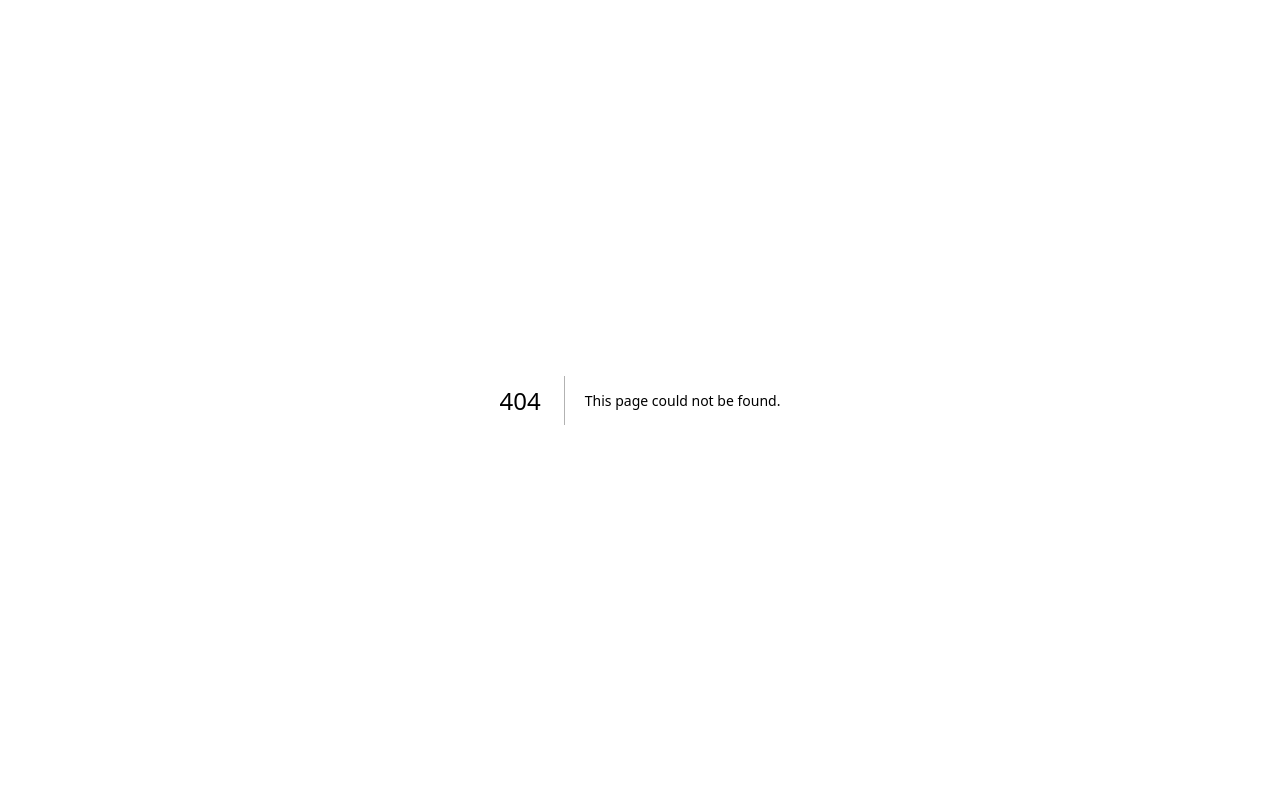
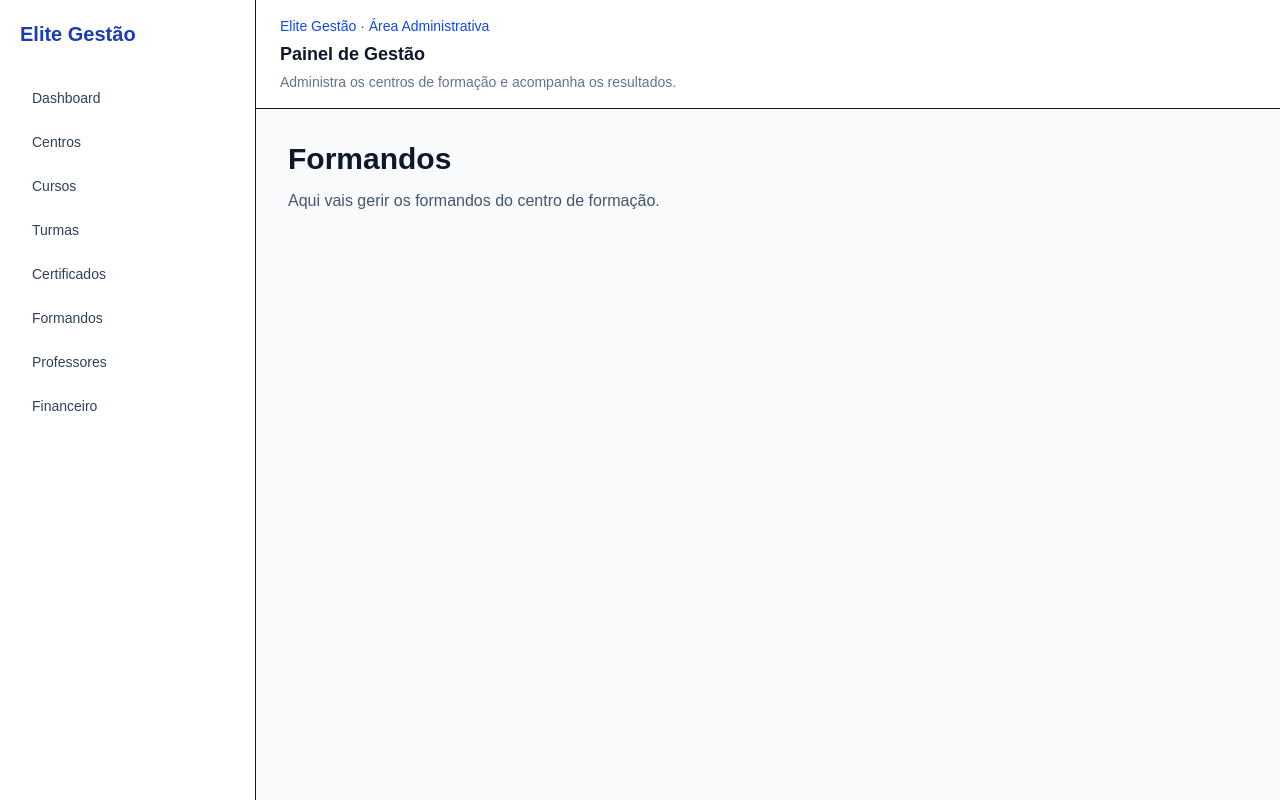
Before and after one commit to Ricardo-1976/training-center-frontend, a Next.js app: page /formandos in a window 1280 px wide. Before the commit this address had no page. Built offline with nearby package versions, Linux system fonts and the light colour scheme.

Commit message:
Aula 3 — Estrutura de pastas, páginas, layouts e rotas

```diff
--- /dev/null
+++ b/src/app/(dashboard)/centros/page.tsx
@@ -0,0 +1,13 @@
+export default function CentrosPage() {
+  return (
+    <main className="p-8">
+      <h1 className="text-3xl font-bold text-slate-900">
+        Centros
+      </h1>
+
+      <p className="mt-3 text-slate-600">
+        Aqui vais gerir os centros disponíveis.
+      </p>
+    </main>
+  );
+}
--- /dev/null
+++ b/src/app/(dashboard)/certificados/page.tsx
@@ -0,0 +1,13 @@
+export default function CertificadosPage() {
+  return (
+    <main className="p-8">
+      <h1 className="text-3xl font-bold text-slate-900">
+        Certificados
+      </h1>
+
+      <p className="mt-3 text-slate-600">
+        Aqui vais gerir os certificados disponíveis.
+      </p>
+    </main>
+  );
+}
--- /dev/null
+++ b/src/app/(dashboard)/cursos/page.tsx
@@ -0,0 +1,13 @@
+export default function CursosPage() {
+  return (
+    <main className="p-8">
+      <h1 className="text-3xl font-bold text-slate-900">
+        Cursos
+      </h1>
+
+      <p className="mt-3 text-slate-600">
+        Aqui vais gerir os cursos disponíveis.
+      </p>
+    </main>
+  );
+}
--- /dev/null
+++ b/src/app/(dashboard)/dashboard/page.tsx
@@ -0,0 +1,13 @@
+export default function DashboardPage() {
+  return (
+    <main className="p-8">
+      <h1 className="text-3xl font-bold text-slate-900">
+        Dashboard
+      </h1>
+
+      <p className="mt-3 text-slate-600">
+        Aqui vais gerir os dashboard disponíveis.
+      </p>
+    </main>
+  );
+}
--- /dev/null
+++ b/src/app/(dashboard)/financeiro/page.tsx
@@ -0,0 +1,13 @@
+export default function FinanceiroPage() {
+  return (
+    <main className="p-8">
+      <h1 className="text-3xl font-bold text-slate-900">
+        Financeiro
+      </h1>
+
+      <p className="mt-3 text-slate-600">
+        Aqui vais gerir os certificados disponíveis.
+      </p>
+    </main>
+  );
+}
--- /dev/null
+++ b/src/app/(dashboard)/formandos/page.tsx
@@ -0,0 +1,13 @@
+export default function FormandosPage() {
+  return (
+    <main className="p-8">
+      <h1 className="text-3xl font-bold text-slate-900">
+        Formandos
+      </h1>
+
+      <p className="mt-3 text-slate-600">
+        Aqui vais gerir os formandos do centro de formação.
+      </p>
+    </main>
+  );
+}
--- /dev/null
+++ b/src/app/(dashboard)/layout.tsx
@@ -0,0 +1,62 @@
+import Link from "next/link";
+
+const menuItems = [
+  { label: "Dashboard", href: "/dashboard" },
+  { label: "Centros", href: "/centros" },
+  { label: "Cursos", href: "/cursos" },
+  { label: "Turmas", href: "/turmas" },
+  { label: "Certificados", href: "certificados" },
+  { label: "Formandos", href: "/formandos" },
+  { label: "Professores", href: "/professores" },
+  { label: "Financeiro", href: "/financeiro" },
+];
+
+export default function DashboardLayout({
+  children,
+}: Readonly<{
+  children: React.ReactNode;
+}>) {
+  return (
+    <div className="min-h-screen bg-slate-50 md:flex">
+      <aside className="w-full border-b bg-white p-5 md:min-h-screen md:w-64 md:border-b-0 md:border-r">
+        <Link
+          href="/dashboard"
+          className="text-xl font-bold text-blue-800"
+        >
+          Elite Gestão
+        </Link>
+
+        <nav className="mt-8 flex flex-wrap gap-2 md:flex-col">
+          {menuItems.map((item) => (
+            <Link
+              key={item.href}
+              href={item.href}
+              className="rounded-lg px-3 py-2 text-sm text-slate-700 hover:bg-blue-50 hover:text-blue-800"
+            >
+              {item.label}
+            </Link>
+          ))}
+        </nav>
+      </aside>
+
+      <section className="min-w-0 flex-1">
+
+        <header className="border-b bg-white px-6 py-4">
+          <p className="text-sm font-medium text-blue-700">
+            Elite Gestão · Área Administrativa
+          </p>
+
+          <h1 className="mt-1 text-lg font-semibold text-slate-900">
+            Painel de Gestão
+          </h1>
+
+          <p className="mt-1 text-sm text-slate-500">
+            Administra os centros de formação e acompanha os resultados.
+          </p>
+        </header>
+
+        {children}
+      </section>
+    </div>
+  );
+}
--- /dev/null
+++ b/src/app/(dashboard)/professores/page.tsx
@@ -0,0 +1,13 @@
+export default function ProfessorPage() {
+  return (
+    <main className="p-8">
+      <h1 className="text-3xl font-bold text-slate-900">
+        Professor
+      </h1>
+
+      <p className="mt-3 text-slate-600">
+        Aqui vais gerir os professores disponíveis.
+      </p>
+    </main>
+  );
+}
--- /dev/null
+++ b/src/app/(dashboard)/turmas/page.tsx
@@ -0,0 +1,13 @@
+export default function TurmasPage() {
+  return (
+    <main className="p-8">
+      <h1 className="text-3xl font-bold text-slate-900">
+        Turmas
+      </h1>
+
+      <p className="mt-3 text-slate-600">
+        Aqui vais gerir as turmas disponíveis.
+      </p>
+    </main>
+  );
+}
--- /dev/null
+++ b/src/app/(public)/login/page.tsx
@@ -0,0 +1,59 @@
+export default function LoginPage() {
+  return (
+    <main className="flex min-h-screen items-center justify-center bg-slate-50 p-6">
+      <section className="w-full max-w-md rounded-2xl border bg-white p-8 shadow-sm">
+        <h1 className="text-2xl font-bold text-slate-900">
+          Entrar no Elite Gestão
+        </h1>
+
+        <p className="mt-2 text-sm text-slate-600">
+          Acede à tua conta de gestão.
+        </p>
+
+        <form className="mt-6 space-y-4">
+          <div>
+            <label
+              htmlFor="email"
+              className="mb-2 block text-sm font-medium"
+            >
+              Email
+            </label>
+
+            <input
+              id="email"
+              name="email"
+              type="email"
+              placeholder="teu@email.com"
+              className="w-full rounded-lg border px-3 py-2"
+              required
+            />
+          </div>
+
+          <div>
+            <label
+              htmlFor="password"
+              className="mb-2 block text-sm font-medium"
+            >
+              Palavra-passe
+            </label>
+
+            <input
+              id="password"
+              name="password"
+              type="password"
+              className="w-full rounded-lg border px-3 py-2"
+              required
+            />
+          </div>
+
+          <button
+            type="submit"
+            className="w-full rounded-lg bg-blue-700 px-4 py-3 font-semibold text-white hover:bg-blue-800"
+          >
+            Entrar
+          </button>
+        </form>
+      </section>
+    </main>
+  );
+}
--- a/src/app/layout.tsx
+++ b/src/app/layout.tsx
@@ -1,29 +1,19 @@
 import type { Metadata } from "next";
-import { Geist, Geist_Mono } from "next/font/google";
 import "./globals.css";
 
-const geistSans = Geist({
-  variable: "--font-geist-sans",
-  subsets: ["latin"],
-});
-
-const geistMono = Geist_Mono({
-  variable: "--font-geist-mono",
-  subsets: ["latin"],
-});
-
 export const metadata: Metadata = {
-  title: "Create Next App",
-  description: "Generated by create next app",
+  title: "Elite Gestão",
+  description: "Gestão de centros de formação",
 };
 
-export default function RootLayout({ children }: LayoutProps<"/">) {
+export default function RootLayout({
+  children,
+}: Readonly<{
+  children: React.ReactNode;
+}>) {
   return (
-    <html
-      lang="en"
-      className={`${geistSans.variable} ${geistMono.variable} h-full antialiased`}
-    >
-      <body className="min-h-full flex flex-col">{children}</body>
+    <html lang="pt">
+      <body>{children}</body>
     </html>
   );
 }
--- a/src/app/page.tsx
+++ b/src/app/page.tsx
@@ -1,5 +1,4 @@
 import FeatureCard from "@/components/FeatureCard";
-import { title } from "process";
 
 export default function HomePage() {
   return (
```
